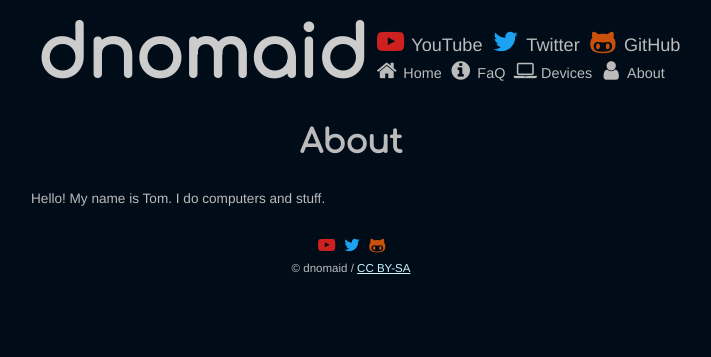
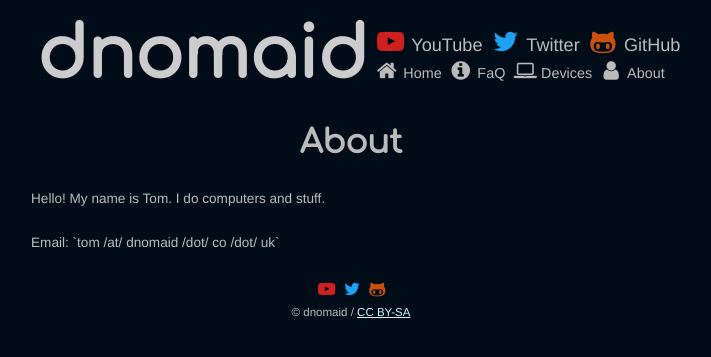
Before and after one commit to tomfishemoji/tomfishemoji.github.io, a Jekyll site: the page built from about.html, in a window 1280 px wide. Shown: the top 357 px of the page, without its empty margins (289-1000 px from the left). Built offline with Jekyll 4.4.1, drawn with Linux system fonts in a browser that asks for light colours; a script that is not in the unit is left out.

Commit message:
Fix the about page even more (500th commit!)

```diff
--- a/about.html
+++ b/about.html
@@ -7,5 +7,9 @@ description: who even is dnomaid anyway?
 ---
 
     <div>
-        <p>Hello! My name is Tom. I do computers and stuff.</p>
+      <p>Hello! My name is Tom. I do computers and stuff.</p>
     </div>
+
+    <div>
+      <p>Email: `tom /at/ dnomaid /dot/ co /dot/ uk`</p>
+    </div>
```
